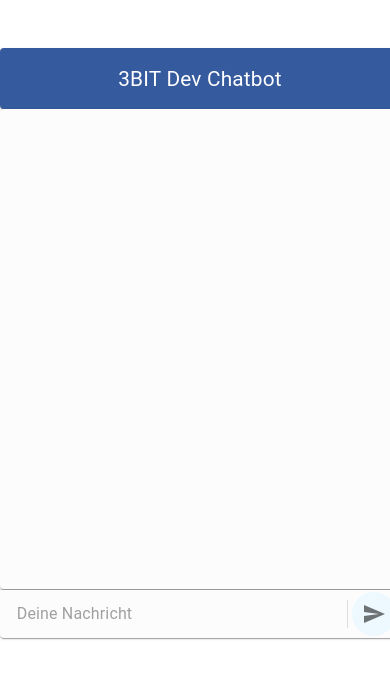
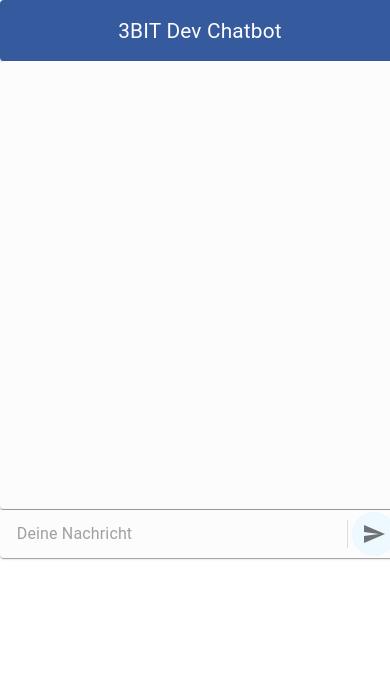
Before and after one commit to classProgrammer/horus_frontend, a React (Create React App) app: page / in a window 390 px wide. Shown: the top 678 px of the page. Built offline with nearby package versions, Linux system fonts and the light colour scheme.

Commit message:
layout adjustments for phone

```diff
--- a/src/MessageArea.js
+++ b/src/MessageArea.js
@@ -7,8 +7,8 @@ import MessageCard from './MessageCard.js'
 
 const styles = () => ({
     card: {
-        minHeight: "30em",
-        maxHeight: "30em",
+        minHeight: "28em",
+        maxHeight: "28em",
         height: "100%",
         width: "100%",
         overflow: "auto",
--- a/src/Messenger.js
+++ b/src/Messenger.js
@@ -47,7 +47,7 @@ class Messenger extends React.Component {
 
         axios({
             method: 'post',
-            url: 'http://localhost/webhooks/rest/webhook',
+            url: 'https://3bitrasa.azurewebsites.net/webhooks/rest/webhook',
             data: message,
             headers: { 'Content-Type': 'application/json' }
         })
@@ -74,7 +74,7 @@ class Messenger extends React.Component {
                 alignItems="center"
             >
                 <Grid item >
-                    <Box width={"25em"} marginTop={"3em"}>
+                    <Box width={"25em"}>
                         <MessengerToolbar title="3BIT Dev Chatbot" />
                         <MessageArea entries={this.state.messages} />
                         <Divider light />
```
Also changed, not shown: 8 other files (tests, documents, lock files or other folders).
